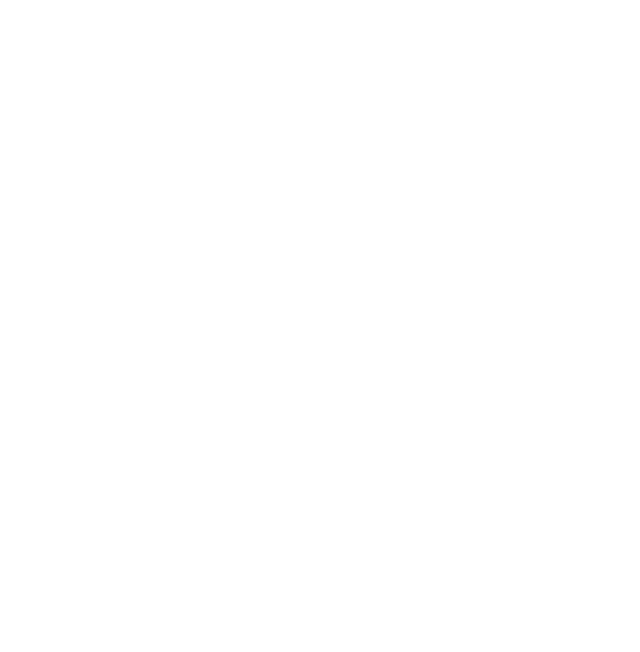
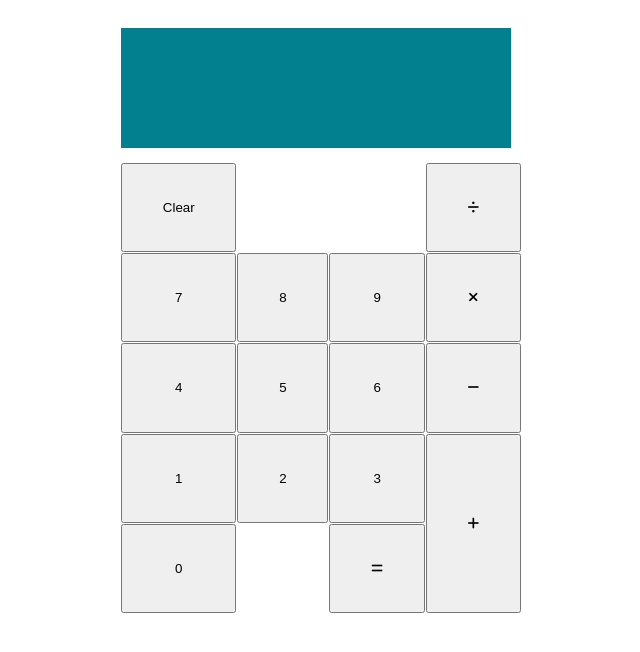
Before and after one commit to xandernesta/odin-calculator, a plain HTML site: page index.html in a window 1280 px wide. Shown: the whole page, without its empty margins (319-959 px from the left). Drawn offline with Linux system fonts and the light colour scheme.

Commit message:
add calculator screen/layout/display

```diff
--- a/index.html
+++ b/index.html
@@ -4,9 +4,43 @@
     <meta charset="UTF-8">
     <meta http-equiv="X-UA-Compatible" content="IE=edge">
     <meta name="viewport" content="width=device-width, initial-scale=1.0">
-    <title>Document</title>
+    <script src="https://kit.fontawesome.com/35d8074e8c.js" crossorigin="anonymous"></script>
+    <link rel="stylesheet" href="style.css">
+    <title>Odin-Calculator</title>
 </head>
 <body>
+    <main>
+        <div class="screen">
+            <div id="history"></div>
+            <div id="display"></div>
+        </div>
 
+        <div class="buttons-grid">
+            <button id="number-0" class="button number">0</button>
+            <button id="number-1" class="button number">1</button>
+            <button id="number-2" class="button number">2</button>
+            <button id="number-3" class="button number">3</button>
+            <button id="number-4" class="button number">4</button>
+            <button id="number-5" class="button number">5</button>
+            <button id="number-6" class="button number">6</button>
+            <button id="number-7" class="button number">7</button>
+            <button id="number-8" class="button number">8</button>
+            <button id="number-9" class="button number">9</button>
+            <!-- <button id="decimal" class="button decimal">.</button> -->
+            <button id="multiply" class="button operator"><i class="fa-solid fa-xmark"></i></button>
+            <button id="divide" class="button operator"><i class="fa-solid fa-divide"></i></button>
+            <button id="plus" class="button operator"><i class="fa-solid fa-plus"></i></button>
+            <button id="minus" class="button operator"><i class="fa-solid fa-minus"></i></button>
+            <button id="equals" class="button operator"><i class="fa-solid fa-equals"></i></button>
+            <button id="clear" class="button clear">Clear</button>
+            <!-- <button id="backspace" class="button backspace"><i class="fa-solid fa-delete-left"></i></button> -->
+
+        </div>
+    </main>
 </body>
+
+<footer>
+
+</footer>
+<script src="app.js"></script>
 </html>
--- a/style.css
+++ b/style.css
@@ -0,0 +1,104 @@
+
+
+/* Main */
+
+main {
+   width: 400px;
+   margin: 0 auto;
+   padding: 20px 20px 20px;
+}
+
+.screen {
+  display: grid;
+  justify-items: end;
+  width: 360px;
+  height: 90px;
+  padding: 15px;
+  background-color: #028090;
+  margin-bottom: 15px;
+  color: #e8f1f2;
+  overflow: hidden;
+}
+
+#history {
+  align-self: start;
+  overflow: hidden;
+  white-space: nowrap;
+}
+
+#display {
+  font-size: 30px;
+  align-self: end;
+  overflow: hidden;
+}
+
+.buttons-grid {
+  display: grid;
+  gap: 1px;
+  height: 450px;
+  grid-template:
+    'clear backspace power divide'
+    'seven eigth nine multiply'
+    'four five six minus'
+    'one two three plus'
+    'zero decimal equals plus';
+}
+
+/* Buttons positions */
+#number-0 {
+  grid-area: zero;
+}
+#number-1 {
+  grid-area: one;
+}
+#number-2 {
+  grid-area: two;
+}
+#number-3 {
+  grid-area: three;
+}
+#number-4 {
+  grid-area: four;
+}
+#number-5 {
+  grid-area: five;
+}
+#number-6 {
+  grid-area: six;
+}
+#number-7 {
+  grid-area: seven;
+}
+#number-8 {
+  grid-area: eigth;
+}
+#number-9 {
+  grid-area: nine;
+}
+#decimal {
+  grid-area: decimal;
+}
+#equals {
+  grid-area: equals;
+}
+#plus {
+  grid-area: plus;
+}
+#minus {
+  grid-area: minus;
+}
+#multiply {
+  grid-area: multiply;
+}
+#divide {
+  grid-area: divide;
+}
+#power {
+  grid-area: power;
+}
+#backspace {
+  grid-area: backspace;
+}
+#clear {
+  grid-area: clear;
+}
```
